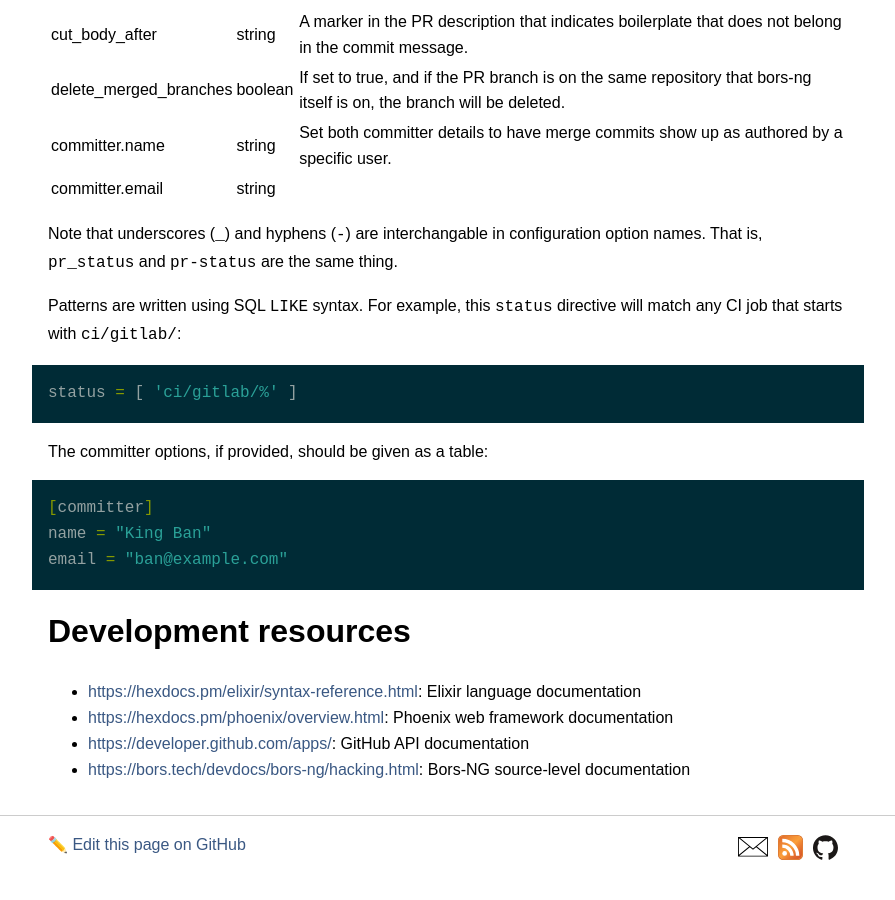
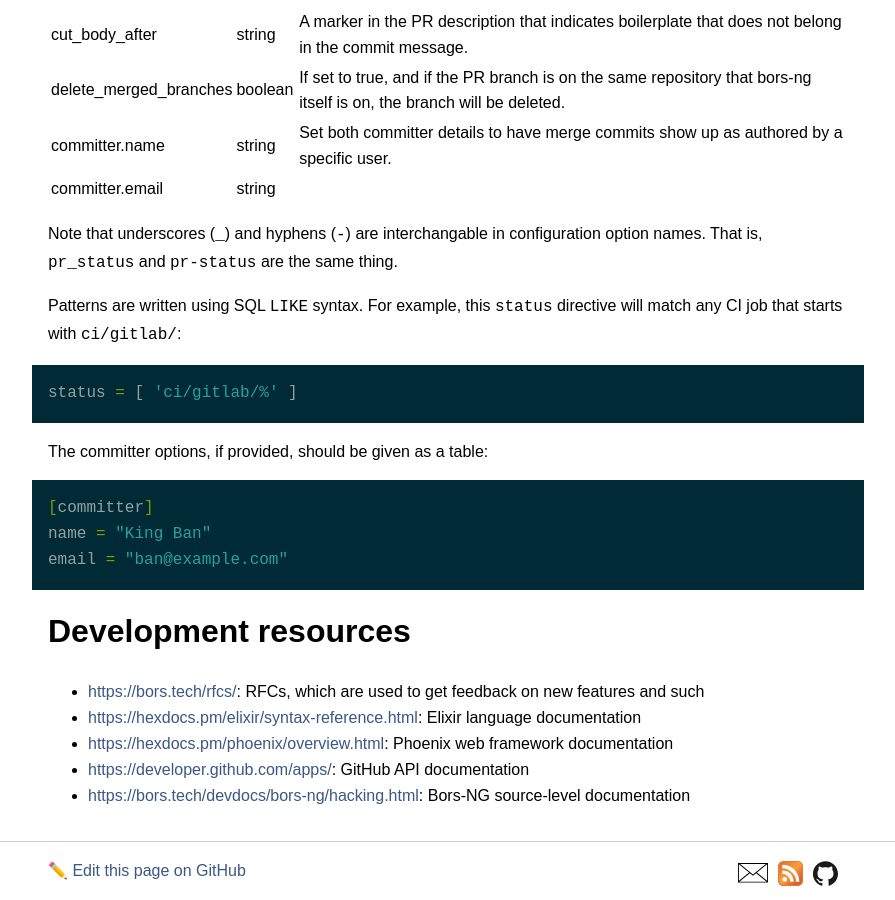
Before and after one commit to bors-ng/bors-ng.github.io, a Jekyll site: the page built from _documentation/reference.md, in a window 1280 px wide and 900 px high, scrolled down 2127 px. Shown: the whole window, without its empty margins (192-1087 px from the left). Built offline with Jekyll 4.4.1, drawn with Linux system fonts in a browser that asks for light colours; before the commit the page ends 3001 px from its top, so only the background shows below that.

Commit message:
Update reference.md

```diff
--- a/_documentation/reference.md
+++ b/_documentation/reference.md
@@ -94,6 +94,7 @@ email = "ban@example.com"
 
 # Development resources
 
+* <https://bors.tech/rfcs/>: RFCs, which are used to get feedback on new features and such
 * <https://hexdocs.pm/elixir/syntax-reference.html>: Elixir language documentation
 * <https://hexdocs.pm/phoenix/overview.html>: Phoenix web framework documentation
 * <https://developer.github.com/apps/>: GitHub API documentation
```
